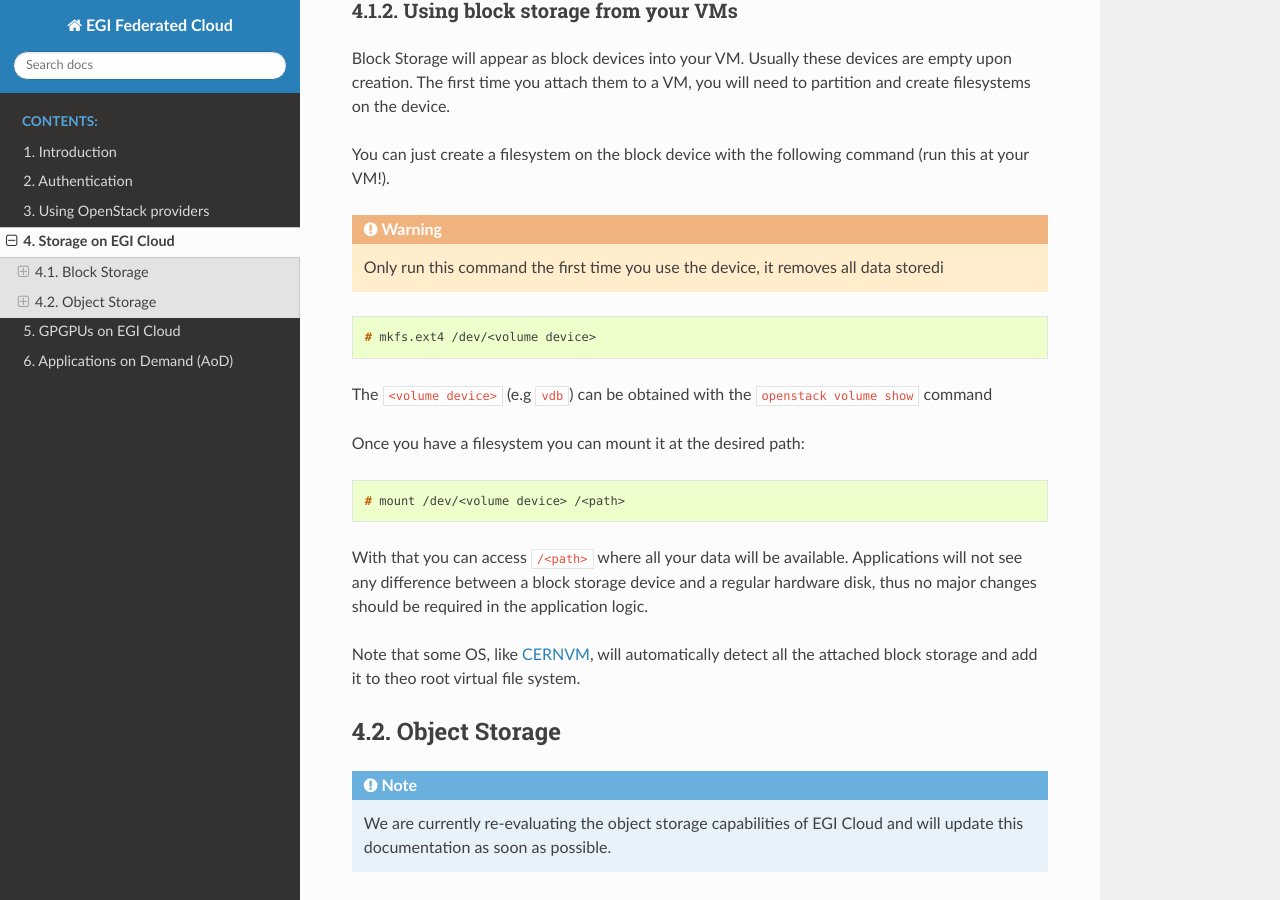
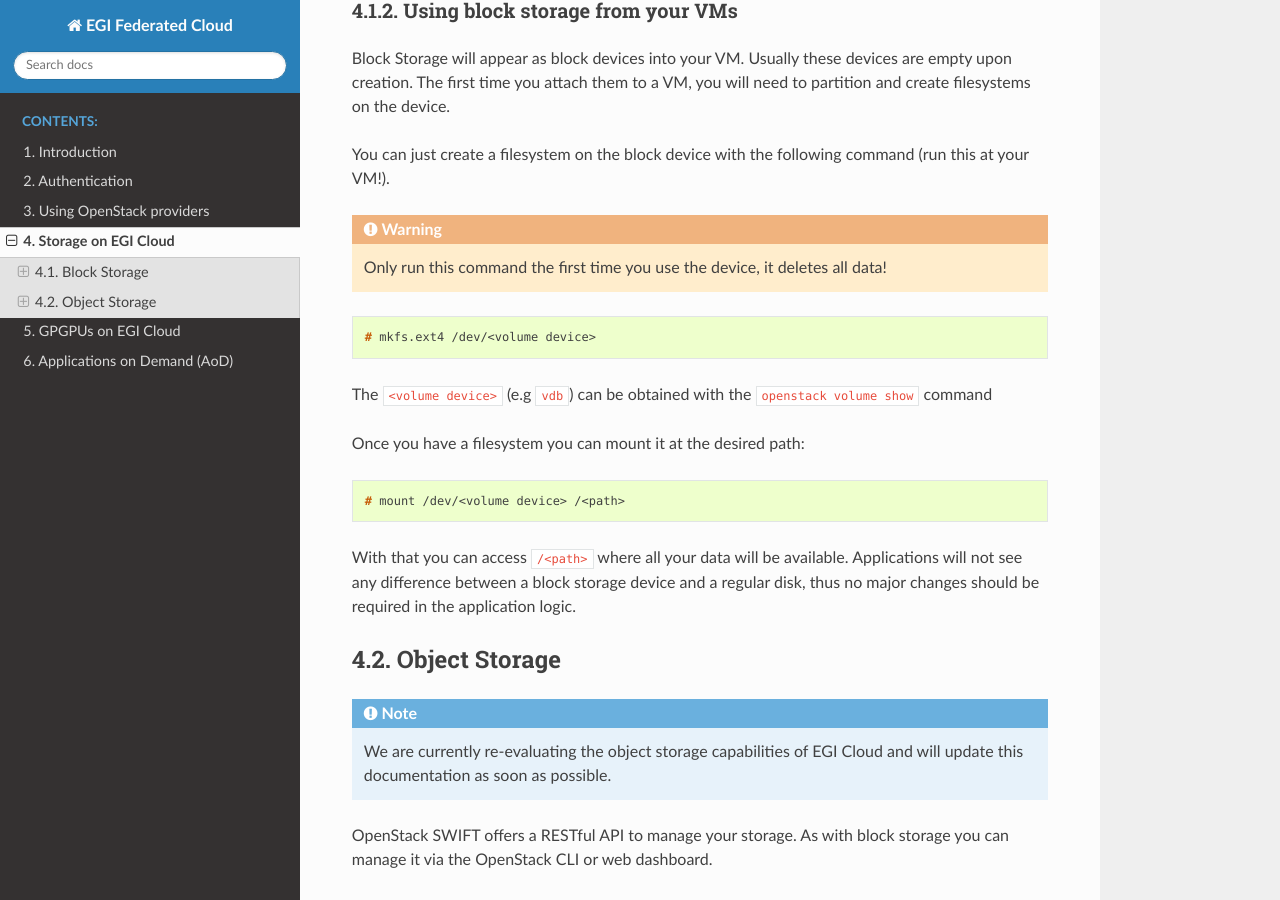
Before and after one commit to EGI-Federation/fedcloud-documentation, a Sphinx documentation site: the page built from source/storage.rst, in a window 1280 px wide and 900 px high, scrolled down 1879 px. Built offline with Sphinx 7.4.7 and the Read the Docs theme 2.0.0, drawn with Linux system fonts in a browser that asks for light colours.

Commit message:
More review improvements

```diff
--- a/source/storage.rst
+++ b/source/storage.rst
@@ -109,7 +109,7 @@ command (run this at your VM!).
 
 .. warning::
 
-   Only run this command the first time you use the device, it removes all data storedi
+   Only run this command the first time you use the device, it deletes all data!
 
 .. code-block:: console
 
@@ -126,11 +126,7 @@ Once you have a filesystem you can mount it at the desired path:
 
 With that you can access ``/<path>`` where all your data will be available.
 Applications will not see any difference between a block storage device and a
-regular hardware disk, thus no major changes should be required in the application logic.
-
-Note that some OS, like `CERNVM <https://appdb.egi.eu/store/vappliance/cernvm/ CERNVM>`_,
-will automatically detect all the attached block storage and add it to theo
-root virtual file system.
+regular disk, thus no major changes should be required in the application logic.
 
 Object Storage
 --------------
--- a/source/usage-openstack.rst
+++ b/source/usage-openstack.rst
@@ -199,7 +199,8 @@ Creating a snapshot image from running VM
 ^^^^^^^^^^^^^^^^^^^^^^^^^^^^^^^^^^^^^^^^^
 
 You can create a new image from a snapshot of an existing VM that will allow
-you to easily recover a previous version of your VM.
+you to easily recover a previous version of your VM or to use it as a template
+to clone a given VM.
 
 .. code-block:: console
 
```
